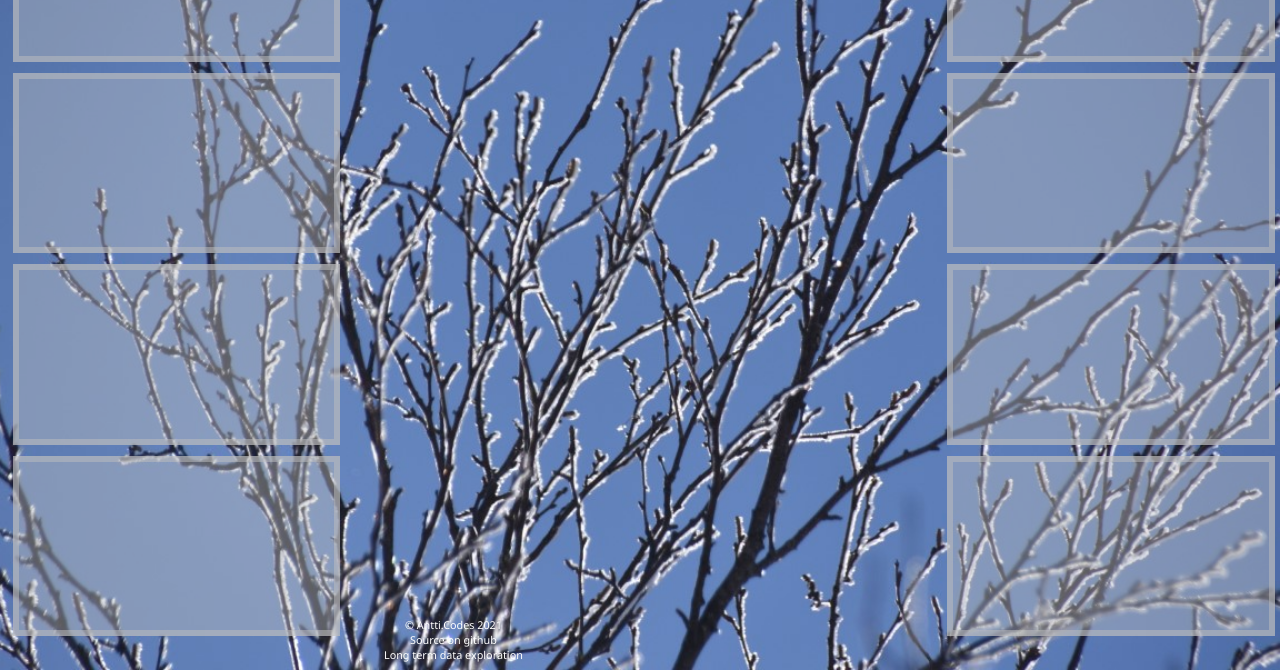
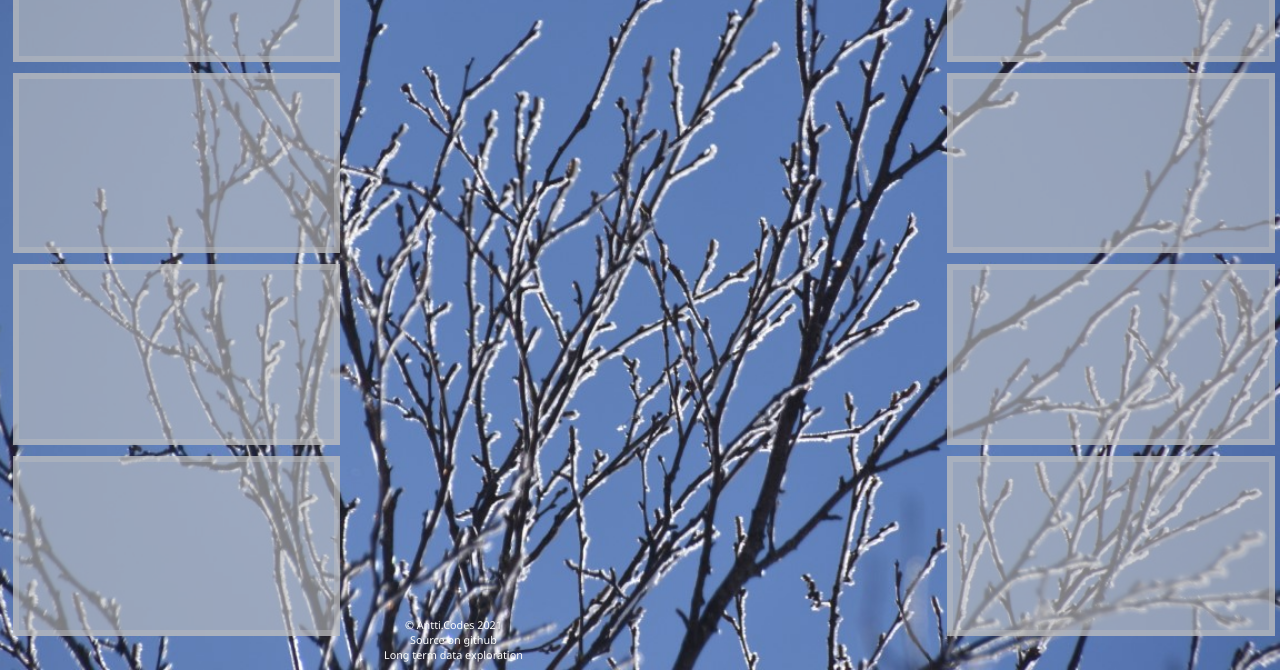
Before and after one commit to Chicken/WeatherApi, a website: page src/static/index.html in a window 1280 px wide. Shown: the part 130-800 px from the top of the page. Drawn offline with Linux system fonts and the light colour scheme; no server answers.

Commit message:
change box colors

```diff
--- a/src/static/style.css
+++ b/src/static/style.css
@@ -58,12 +58,12 @@ p {
 }
 
 .sub {
-    border: 0.5vw solid rgba(192,192,192,0.5);
+    border: 0.5vw solid rgba(192,192,192,0.4);
     text-align: center;
     padding: 0.5em;
     margin: 0;
     margin-top: 3.5%;
-    background-color: rgba(192,192,192,0.4);
+    background-color: rgba(192,192,192,0.6);
     width: 24vw;
     height: 20vh;
 }
```
